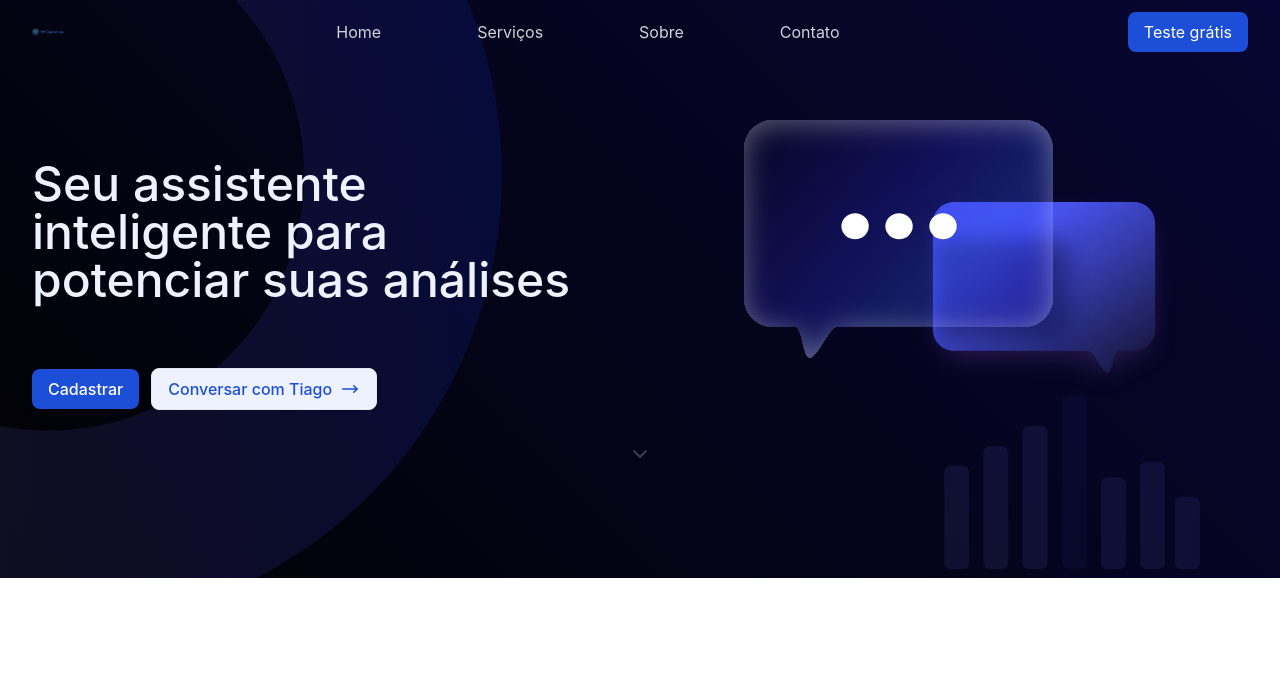
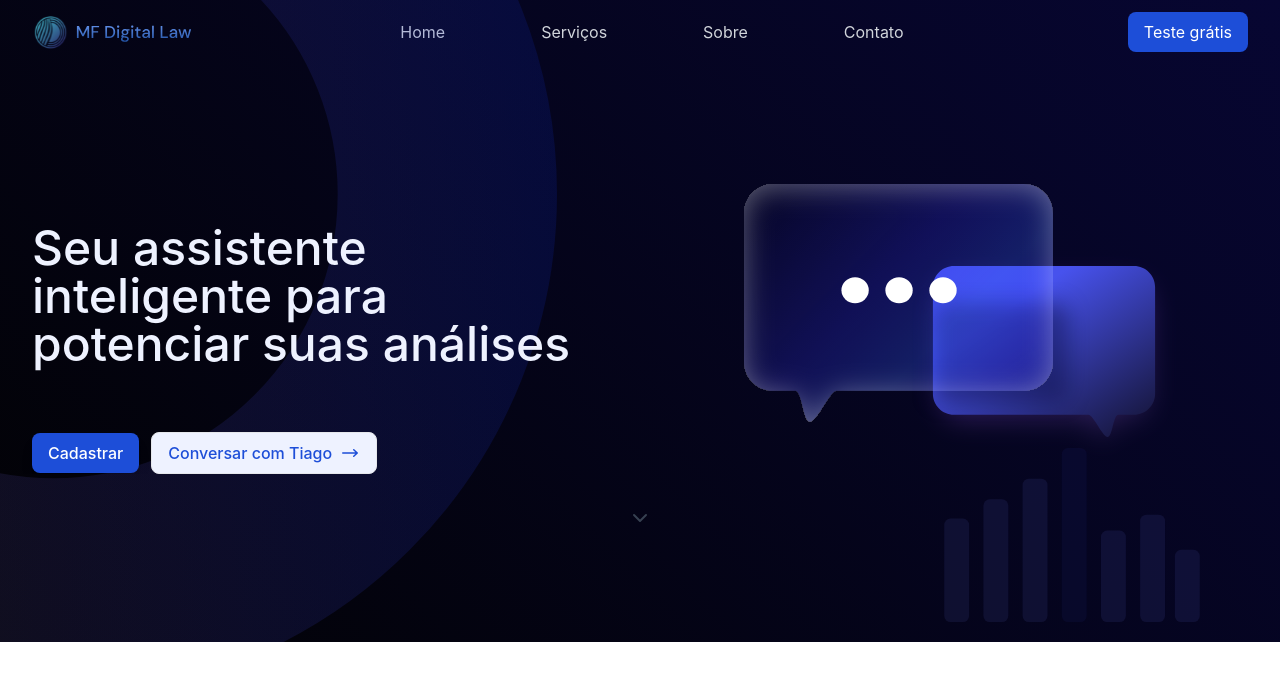
Before and after one commit to System-Apollo/FRONT_T.IA.GO, a Next.js app: page /Initial in a window 1280 px wide. Shown: the top 680 px of the page. Built offline with nearby package versions, Linux system fonts and the light colour scheme.

Commit message:
♻️ refat: adjusted navbar to non fixed and image size

```diff
--- a/src/pages/Initial/Navbar/index.tsx
+++ b/src/pages/Initial/Navbar/index.tsx
@@ -1,3 +1,4 @@
+import Image from 'next/image';
 import React, { useState, useEffect } from 'react';
 
 const Navbar: React.FC = () => {
@@ -21,11 +22,11 @@ const Navbar: React.FC = () => {
   };
 
   return (
-    <nav className="bg-none fixed w-full z-10">
+    <nav className="bg-none w-full z-10">
       <div className="container mx-auto px-4 sm:px-6 md:px-8 py-4 flex justify-between items-center h-16">
         {/* Logo */}
         <div className="flex-shrink-0">
-          <img src="/mfdigitallaw.svg" alt="Logo" className="h-8 w-8" />
+          <Image src="/mfdigitallaw.svg" alt="Logo" width={160} height={50} />
         </div>
 
         {/* Navegação em telas grandes com espaçamento adicional */}
```
